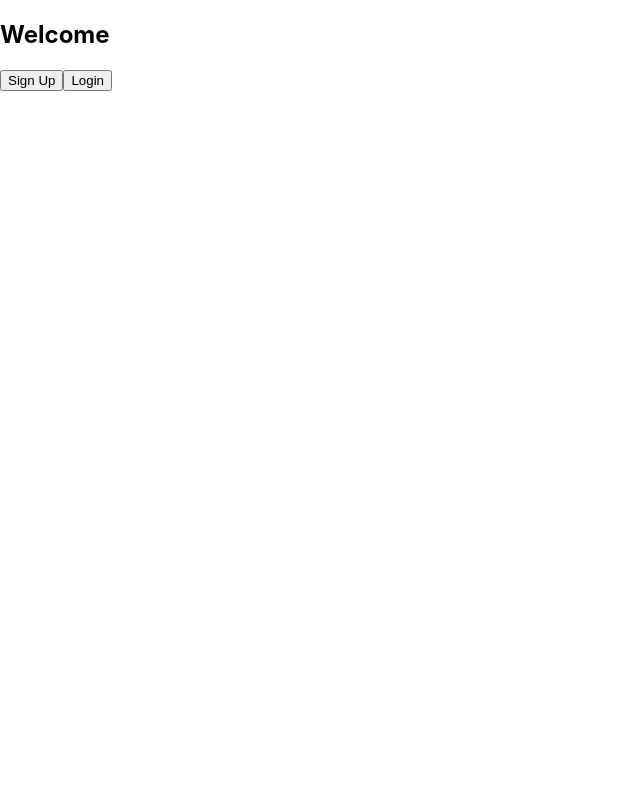
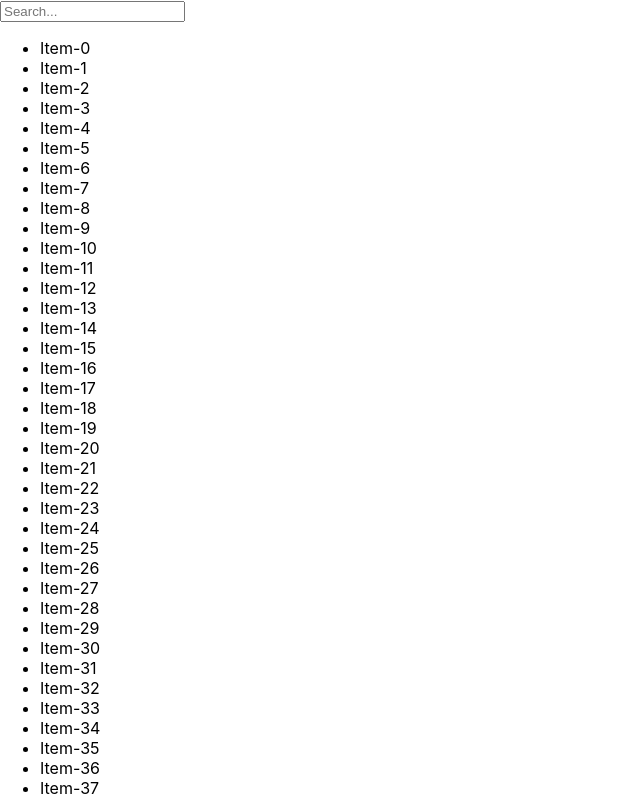
Before and after one commit to ktirthesh/reactjs-projects, a React (Create React App) app in the folder learn_reactjs/: page / in a window 1280 px wide. Shown: the top 800 px of the page, without its empty margins (0-640 px from the left). Built offline with nearby package versions, Linux system fonts and the light colour scheme.

Commit message:
useDeferredValue example

```diff
--- a/learn_reactjs/src/App.js
+++ b/learn_reactjs/src/App.js
@@ -3,14 +3,15 @@
 
 // import { Checkout } from "./Hooks/UseActionStateExample";
 // import CounterCallBackExample from "./Hooks/UseCallBackExample";
-import MyApp from "./Hooks/UseContextExample";
-
+// import MyApp from "./Hooks/UseContextExample";
+import UseDeferredValueExample from "./Hooks/UseDeferredValueExample";
 function App() {
   // return <UseReducerExample />;
   // return <UseActionStateExample />;
   // return <CounterCallBackExample />;
   // return <Checkout />;
-  return <MyApp />;
+  // return <MyApp />;
+  return <UseDeferredValueExample />;
 }
 
 export default App;
--- /dev/null
+++ b/learn_reactjs/src/Hooks/UseDeferredValueExample.jsx
@@ -0,0 +1,32 @@
+import { useDeferredValue, useMemo, useState } from "react";
+
+const BigList = Array.from({ length: 10000 }, (_, i) => `Item-${i}`);
+
+const UseDeferredValueExample = () => {
+  const [query, setquery] = useState("");
+  const deferredQuery = useDeferredValue(query);
+  const isLoading = query !== deferredQuery;
+  const FilteredList = useMemo(() => {
+    return BigList.filter((item) =>
+      item.toLowerCase().includes(deferredQuery.toLowerCase()),
+    );
+  }, [deferredQuery]);
+  return (
+    <div>
+      <input
+        // disabled={isLoading }
+        value={query}
+        onChange={(e) => setquery(e.target.value)}
+        placeholder="Search..."
+      />
+      {isLoading && <div className="spinner">Loading...</div>}
+      <ul style={{ opacity: isLoading ? 0.5 : 1 }}>
+        {FilteredList.map((item) => (
+          <li key={item}>{item}</li>
+        ))}
+      </ul>
+    </div>
+  );
+};
+
+export default UseDeferredValueExample;
```
